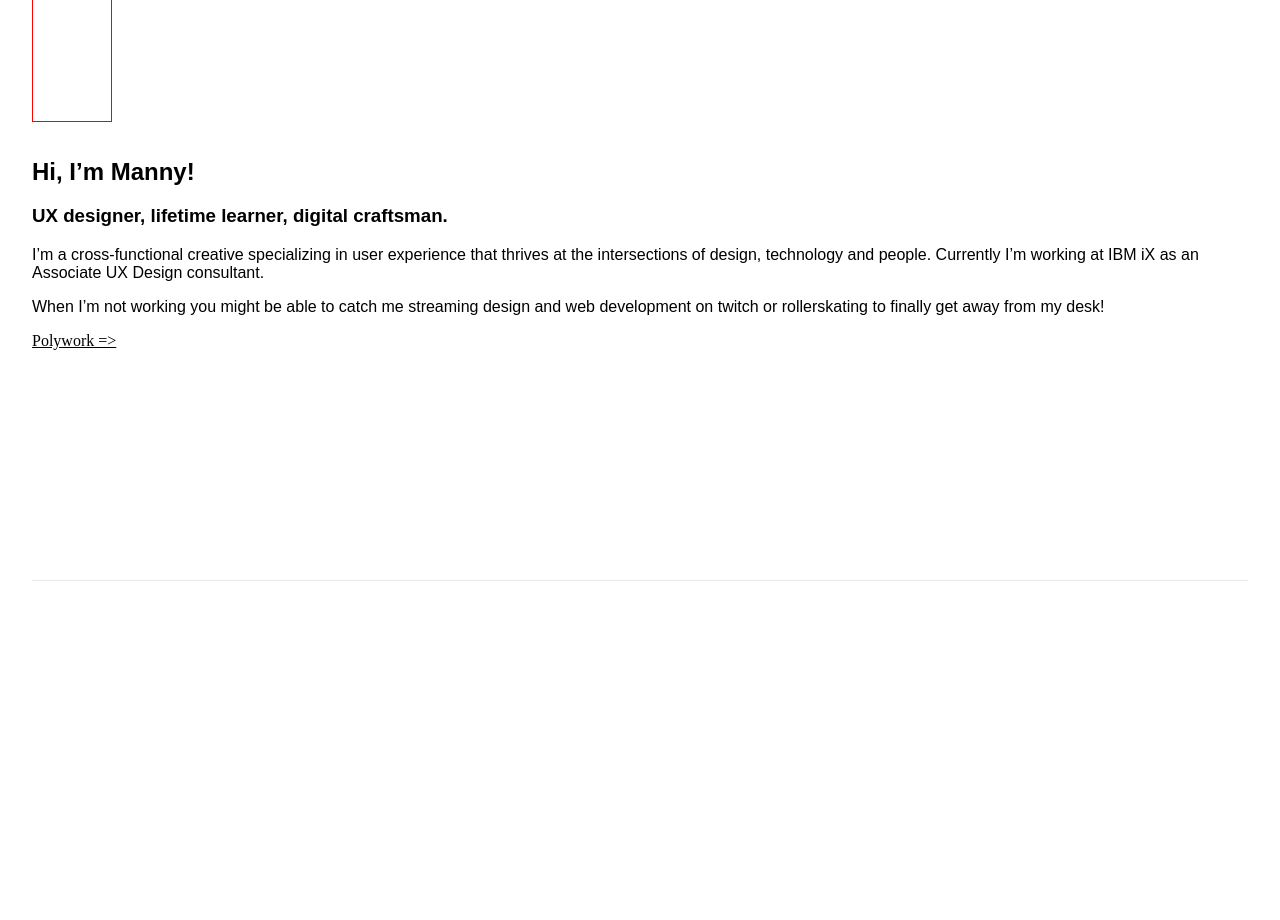
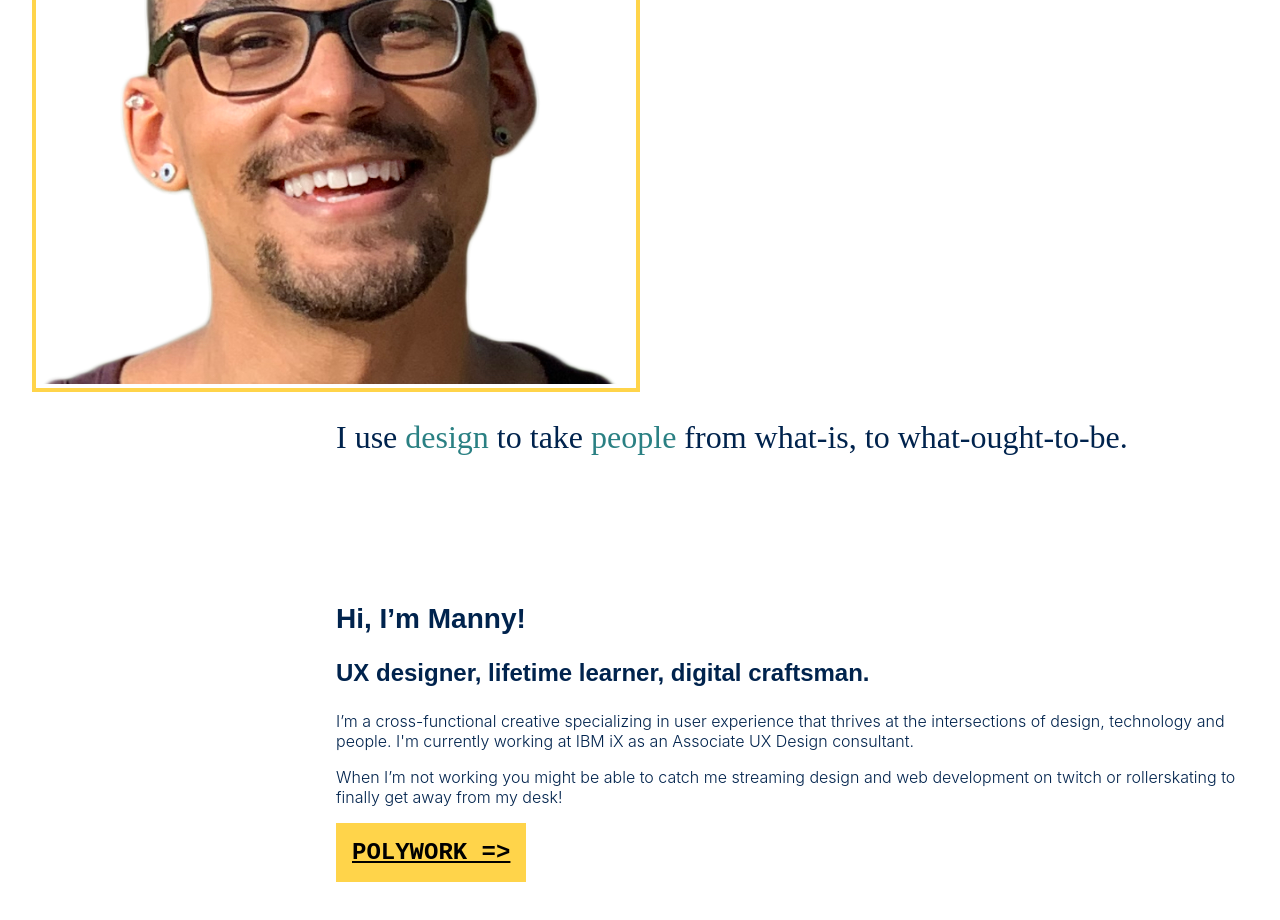
Before and after one commit to MannyIkomi/portfolio-nextjs-site, a Next.js app: page / in a window 1280 px wide. Shown: the part 220-1140 px from the top of the page. Before the commit the page ends 865 px from the top, so only its background shows below. Built offline with nearby package versions, Linux system fonts and the light colour scheme; a web font is replaced by a local one.

Commit message:
basic main content and layout styling

```diff
--- /dev/null
+++ b/components/PText.js
@@ -0,0 +1,7 @@
+import Typography from '../styles/typography.module.scss';
+
+export function PText({ children }) {
+  return <p className={Typography.bodyText}>{children}</p>;
+}
+
+export default PText;
--- a/pages/_app.js
+++ b/pages/_app.js
@@ -1,5 +1,5 @@
 import '../styles/globals.scss';
-import '../styles/typography.scss';
+import '../styles/typography.module.scss';
 
 function MyApp({ Component, pageProps }) {
   return <Component {...pageProps} />;
--- a/pages/index.js
+++ b/pages/index.js
@@ -1,11 +1,14 @@
 import Head from 'next/head';
 import Image from 'next/image';
-import styles from '../styles/Home.module.scss';
-import profilePhoto from '../styles/profile-photo.module.scss';
+import HomeStyles from '../styles/Home.module.scss';
+import ButtonStyles from '../styles/buttons.module.scss';
+import LayoutStyles from '../styles/layout.module.scss';
+import profilePhoto from '../styles/profilePhoto.module.scss';
+import PText from '../components/PText';
 
 export default function Home() {
   return (
-    <div className={styles.container}>
+    <div className={HomeStyles.container}>
       <Head>
         <title>Manny Ikomi</title>
         <meta
@@ -14,42 +17,60 @@ export default function Home() {
         />
         <link rel="icon" href="/favicon.svg" />
       </Head>
-      <main className={styles.main}>
-        <section className={styles.section}>
-          <div
-            className={profilePhoto.container}
-            style={{ gridColumn: 1 / 2, gridRow: 1 / 2 }}
-          >
+      <main className={HomeStyles.main}>
+        <section
+          className={[LayoutStyles.mobileGrid, LayoutStyles.height100vh].join(
+            ' '
+          )}
+        >
+          <div className={profilePhoto.container} style={{ gridColumn: '1/3' }}>
             <img
               className={profilePhoto.img}
               src="/headshot-transparent-square.png"
               alt="Manny smiling"
             />
           </div>
-          <h1 style={{ gridColumn: '2 / 4', gridRow: 2 / 3 }}>
-            I use <span>design</span> to take
-            <span>people</span>
-            from what-is, to what-ought-to-be.
+          <h1
+            className={HomeStyles.intro}
+            style={{
+              gridColumn: '2 / -1',
+              gridRow: '2 / -1 ',
+            }}
+          >
+            I use <span className={HomeStyles.keyword}>design</span> to take{' '}
+            <span className={HomeStyles.keyword}>people</span> from what-is, to
+            what-ought-to-be.
           </h1>
         </section>
-        <section>
-          <h2>Hi, I’m Manny!</h2>
-          <h3>UX designer, lifetime learner, digital craftsman.</h3>
-          <p>
-            I’m a cross-functional creative specializing in user experience that
-            thrives at the intersections of design, technology and people.
-            Currently I’m working at IBM iX as an Associate UX Design
-            consultant.
-          </p>
-          <p>
-            When I’m not working you might be able to catch me streaming design
-            and web development on twitch or rollerskating to finally get away
-            from my desk!
-          </p>
-          <a href="https://poly.mannyikomi.com">Polywork =></a>
+        <section
+          className={[LayoutStyles.mobileGrid, LayoutStyles.height100vh].join(
+            ' '
+          )}
+        >
+          <div style={{ gridColumn: '2/-1' }}>
+            <h2>Hi, I’m Manny!</h2>
+            <h3>UX designer, lifetime learner, digital craftsman.</h3>
+            <PText>
+              I’m a cross-functional creative specializing in user experience
+              that thrives at the intersections of design, technology and
+              people. I'm currently working at IBM iX as an Associate UX Design
+              consultant.
+            </PText>
+            <PText>
+              When I’m not working you might be able to catch me streaming
+              design and web development on twitch or rollerskating to finally
+              get away from my desk!
+            </PText>
+            <a
+              className={ButtonStyles.primary}
+              href="https://poly.mannyikomi.com"
+            >
+              Polywork =>
+            </a>
+          </div>
         </section>
       </main>
-      <footer className={styles.footer}></footer>
+      {/* <footer className={HomeStyles.footer}></footer> */}
     </div>
   );
 }
--- a/styles/Home.module.scss
+++ b/styles/Home.module.scss
@@ -1,17 +1,27 @@
+
 .container {
   padding: 0 2rem;
 }
 
 .main {
   display: grid;
-  // grid-template-columns: repeat(4, 1fr);
-  padding: 1rem 0;
   min-height: 100vh;}
 
 .section {
   display: grid;
   grid-template-columns: repeat(4, 1fr);
   padding: 1rem 0;
+}
+
+.intro {
+    color: var(--primary);
+    font-family: 'Fira Code';
+    font-weight: 300;
+    font-size: 2rem;
+
+    .keyword {
+      color: var(--tertiary);
+    }
 }
 
 .footer {
--- /dev/null
+++ b/styles/buttons.module.scss
@@ -0,0 +1,13 @@
+.primary {
+  composes: CODE_TYPE from "./typography.module.scss";
+  background-color: var(--secondary);
+
+  display: inline-block;
+  white-space: nowrap;
+
+  padding: 1rem;
+  font-size: 1.5rem;
+  font-weight: 600;
+  text-transform: uppercase;
+
+}
--- a/styles/globals.scss
+++ b/styles/globals.scss
@@ -1,3 +1,11 @@
+:root {
+  --sans-type: 'Fira Sans', -apple-system, sans-serif;
+  --code-type: 'Fira Code', monospace;
+  --primary: #00234D;
+  --secondary: #FFD44A;
+  --tertiary: #2A8083;
+}
+
 html,
 body {
   padding: 0;
@@ -15,7 +23,7 @@ a {
 }
 
 body {
-  font-family: 'Fira Sans';
+  font-family: var(--sans-type);
   font-weight: 300;
 }
 
@@ -85,3 +93,22 @@ body {
        url('/fonts/fira-sans-v16-latin-600.ttf') format('truetype'), /* Safari, Android, iOS */
        url('/fonts/fira-sans-v16-latin-600.svg#FiraSans') format('svg'); /* Legacy iOS */
 }
+
+//
+h1,h2,h3,h4,h5,h6{
+  font-family: 'Fira Sans', sans-serif;
+  color: var(--primary);
+  font-weight: 600;
+}
+
+h1{
+  font-size: 2rem;
+}
+
+h2{
+  font-size: 1.75rem;
+}
+
+h3{
+  font-size: 1.5rem;
+}
--- /dev/null
+++ b/styles/layout.module.scss
@@ -0,0 +1,9 @@
+.mobileGrid {
+  display: grid;
+  grid-template-columns: repeat(4, 1fr);
+  grid-template-rows: min-content;
+}
+
+.height100vh {
+  min-height: 100vh;
+}
--- a/styles/profile-photo.module.scss
+++ /dev/null
@@ -1,10 +0,0 @@
-.container {
-  border: 1px solid red;
-  width: 5rem;
-}
-
-.img {
-  width: 100%;
-  height: auto;
-  aspect-ratio: 1 / 1;
-}
--- /dev/null
+++ b/styles/profilePhoto.module.scss
@@ -0,0 +1,12 @@
+.container {
+  // border: 1px solid red;
+  width: 100%;
+  height: min-content;
+  border: 0.25rem solid var(--secondary);
+}
+
+.img {
+  width: 100%;
+  height: auto;
+  aspect-ratio: 1 / 1;
+}
--- /dev/null
+++ b/styles/typography.module.scss
@@ -0,0 +1,17 @@
+.SANS_TYPE {
+  font-family: var(--sans-type);
+}
+
+.CODE_TYPE {
+  font-family: var(--code-type);
+  font-feature-settings: calt 1; /* Enable ligatures for IE 10+, Edge */
+  text-rendering: optimizeLegibility;/* Force ligatures for Webkit, Blink, Gecko */
+  font-variant-ligatures: contextual;
+}
+
+.bodyText {
+  composes: SANS_TYPE;
+  color: var(--primary);
+  font-size: 1rem;
+  font-weight: 300;
+}
--- a/styles/typography.scss
+++ /dev/null
@@ -1,9 +0,0 @@
-p {
-  font-family: 'Fira Sans', sans-serif;
-  font-weight: 300;
-}
-
-h1,h2,h3,h4,h5,h6{
-  font-family: 'Fira Sans', sans-serif;
-  font-weight: 600;
-}
```
